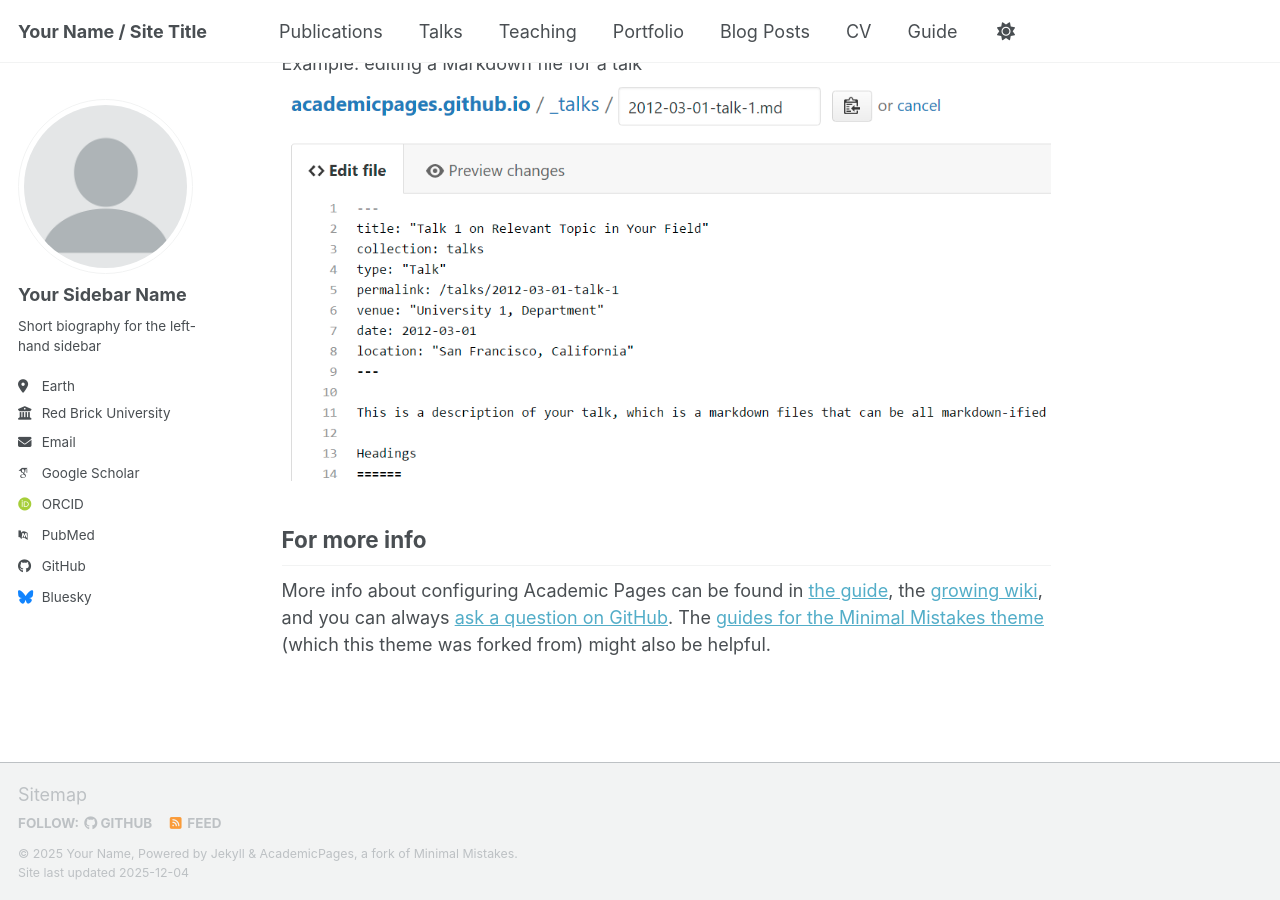
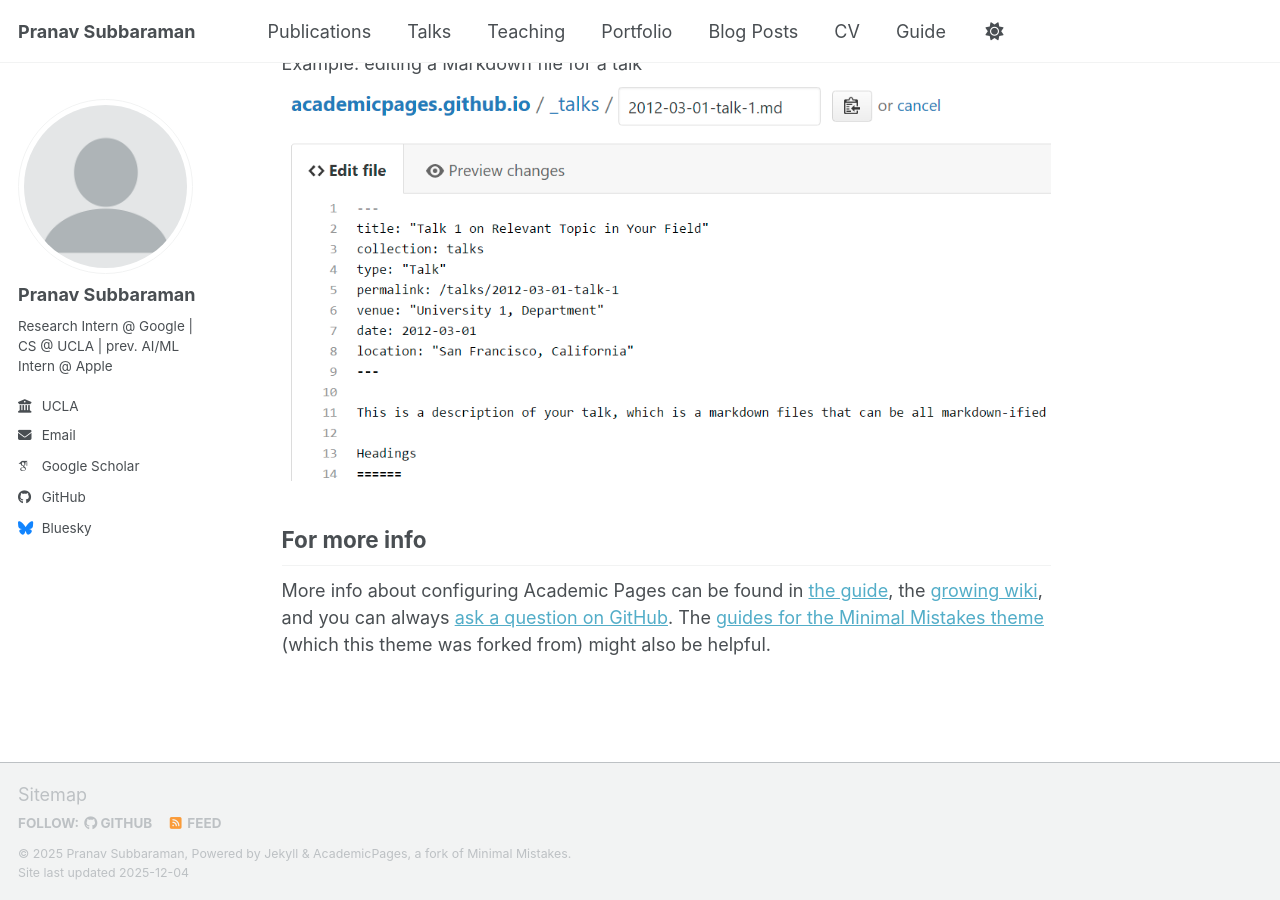
Before and after one commit to PranavSubbaraman/pranavsubbaraman.github.io, a Jekyll site: the page built from _pages/about.md, in a window 1280 px wide and 900 px high, scrolled down 2718 px. Built offline with Jekyll 4.4.1, drawn with Linux system fonts in a browser that asks for light colours; some web fonts are replaced; a script bundle is joined from its source files by our own code; library files that are not in the unit come from our copies.

Commit message:
Update _config.yml

```diff
--- a/_config.yml
+++ b/_config.yml
@@ -9,13 +9,13 @@
 # Basic Site Settings
 locale                   : "en-US"
 site_theme               : "default" # Currently available options are "default", "air"
-title                    : "Your Name / Site Title"
+title                    : "Pranav Subbaraman"
 title_separator          : "-"
-name                     : &name "Your Name"
-description              : &description "Your Name's academic portfolio"   # Update this with a general description of your site, this is the default if not overridden by a page
-url                      : https://academicpages.github.io # The base hostname & protocol for your site e.g. "https://[your GitHub username].github.io",
+name                     : &name "Pranav Subbaraman"
+description              : &description ""   # Update this with a general description of your site, this is the default if not overridden by a page
+url                      : https://pranavsubbaraman.github.io # The base hostname & protocol for your site e.g. "https://[your GitHub username].github.io",
                                                            # or if you already have some other page hosted on Github then use "https://[your GitHub username].github.io/[Your Repo Name]"
-baseurl                  : "" # the subpath of your site, e.g. "/blog"
+baseurl                  : # URL the subpath of your site, e.g. "/blog"
 repository               : "academicpages/academicpages.github.io"
 
 # Site Author - The following control what appear as part of the author content on the side bar.
@@ -24,24 +24,24 @@ repository               : "academicpages/academicpages.github.io"
 author:
   # Biographic information
   avatar           : "profile.png"
-  name             : "Your Sidebar Name"
+  name             : "Pranav Subbaraman"
   pronouns         : # example: "she/her"
-  bio              : "Short biography for the left-hand sidebar"
-  location         : "Earth"
-  employer         : "Red Brick University"
+  bio              : "Research Intern @ Google | CS @ UCLA | prev. AI/ML Intern @ Apple"
+  location         : # URL
+  employer         : "UCLA"
   uri              : # URL
-  email            : "none@example.org"
+  email            : "pranavs108@ucla.edu"
 
   # Academic websites
   academia         : # URL
   arxiv            : # URL - Update with the correct link to your profile
-  googlescholar    : "https://scholar.google.com/citations?user=PS_CX0AAAAAJ"
+  googlescholar    : "https://scholar.google.com/citations?user=HggLLkgAAAAJ&hl=en"
   inspire-hep      : # URL
   impactstory      : # URL
-  orcid            : "https://orcid.org/yourorcidurl"
+  orcid            : # URL
   semantic         : # URL
   ssrn             : # URL
-  pubmed           : "https://www.ncbi.nlm.nih.gov/pubmed/?term=john+snow"
+  pubmed           : # URL
   researchgate     : # URL
   scopus           : # URL
   zotero           : # URL
```
